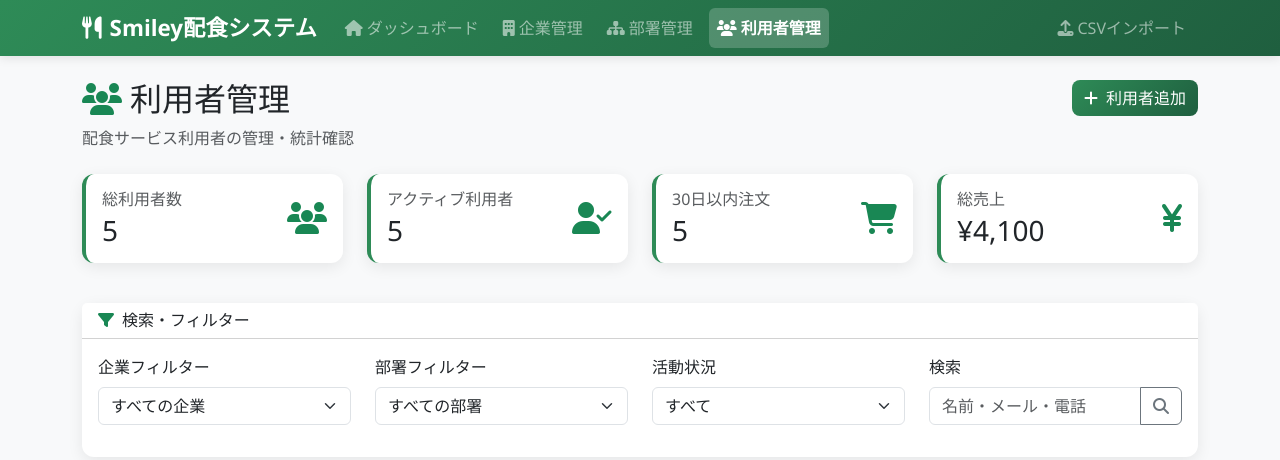
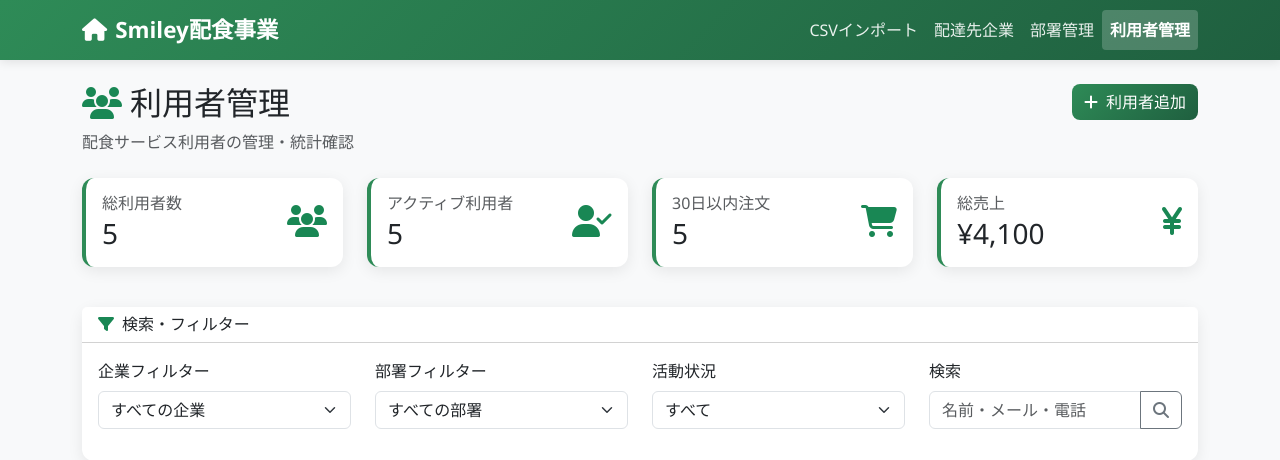
Before and after one commit to hipper-gif/billing-system, a PHP site: page /billing-system/pages/users.php in a window 1280 px wide. Shown: the top 460 px of the page. Run offline with PHP 8.4, Linux system fonts and the light colour scheme; data comes from the database, SQL or seed files in the repository; data that the repository does not hold is empty.

Commit message:
Update users.php

```diff
--- a/pages/users.php
+++ b/pages/users.php
@@ -18,42 +18,33 @@
             font-family: 'Segoe UI', Tahoma, Geneva, Verdana, sans-serif;
         }
 
-        /* ヘッダー修正 */
+        /* ヘッダー修正（他ページと統一） */
         .navbar {
             background: linear-gradient(135deg, var(--smiley-green), var(--smiley-dark-green));
             box-shadow: 0 2px 10px rgba(0,0,0,0.1);
-            padding: 0.5rem 0;
         }
 
         .navbar-brand {
             font-weight: 700;
             font-size: 1.4rem;
-            display: flex;
-            align-items: center;
-            height: 40px;
-        }
-
-        .navbar-nav {
-            align-items: center;
-            height: 40px;
         }
 
         .navbar-nav .nav-link {
-            display: flex;
-            align-items: center;
-            height: 40px;
+            color: rgba(255, 255, 255, 0.9);
+            transition: all 0.3s ease;
             padding: 0.5rem 1rem;
-            border-radius: 6px;
-            margin: 0 0.25rem;
-            transition: all 0.3s ease;
         }
 
         .navbar-nav .nav-link:hover {
+            color: white;
             background-color: rgba(255, 255, 255, 0.1);
+            border-radius: 4px;
         }
 
         .navbar-nav .nav-link.active {
+            color: white;
             background-color: rgba(255, 255, 255, 0.2);
+            border-radius: 4px;
             font-weight: 600;
         }
 
@@ -141,43 +132,25 @@
     </style>
 </head>
 <body>
-    <!-- ナビゲーション（修正版） -->
+    <!-- ナビゲーション（他ページと統一） -->
     <nav class="navbar navbar-expand-lg navbar-dark">
         <div class="container">
             <a class="navbar-brand" href="../index.php">
-                <i class="fas fa-utensils me-2"></i>Smiley配食システム
+                <i class="fas fa-home me-2"></i>Smiley配食事業
             </a>
-            <button class="navbar-toggler" type="button" data-bs-toggle="collapse" data-bs-target="#navbarNav">
-                <span class="navbar-toggler-icon"></span>
-            </button>
-            <div class="collapse navbar-collapse" id="navbarNav">
-                <ul class="navbar-nav me-auto">
+            <div class="collapse navbar-collapse">
+                <ul class="navbar-nav ms-auto">
                     <li class="nav-item">
-                        <a class="nav-link" href="../index.php">
-                            <i class="fas fa-home me-1"></i>ダッシュボード
-                        </a>
+                        <a class="nav-link" href="csv_import.php">CSVインポート</a>
                     </li>
                     <li class="nav-item">
-                        <a class="nav-link" href="companies.php">
-                            <i class="fas fa-building me-1"></i>企業管理
-                        </a>
+                        <a class="nav-link" href="companies.php">配達先企業</a>
                     </li>
                     <li class="nav-item">
-                        <a class="nav-link" href="departments.php">
-                            <i class="fas fa-sitemap me-1"></i>部署管理
-                        </a>
+                        <a class="nav-link" href="departments.php">部署管理</a>
                     </li>
                     <li class="nav-item">
-                        <a class="nav-link active" href="users.php">
-                            <i class="fas fa-users me-1"></i>利用者管理
-                        </a>
-                    </li>
-                </ul>
-                <ul class="navbar-nav">
-                    <li class="nav-item">
-                        <a class="nav-link" href="csv_import.php">
-                            <i class="fas fa-upload me-1"></i>CSVインポート
-                        </a>
+                        <a class="nav-link active" href="users.php">利用者管理</a>
                     </li>
                 </ul>
             </div>
```
